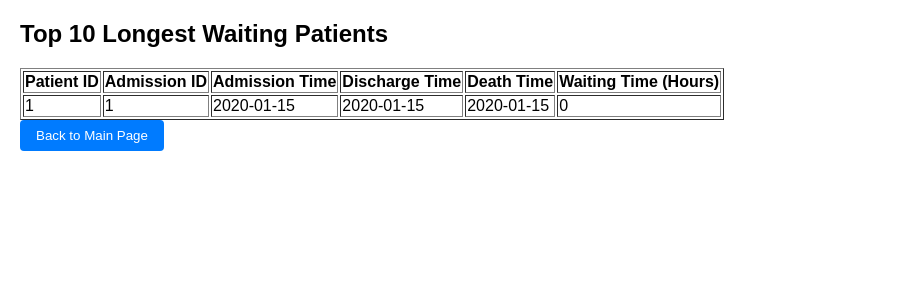
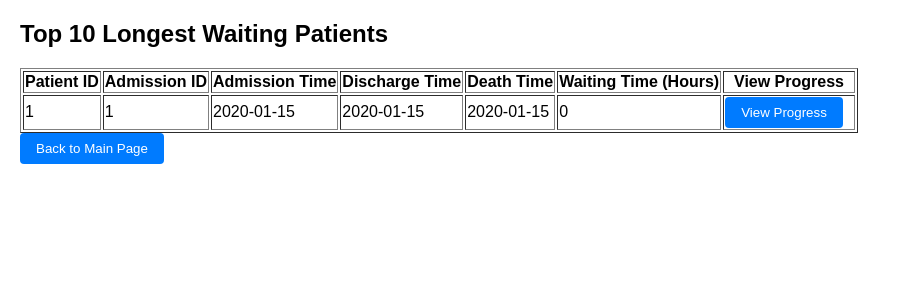
Before and after one commit to luhen39/BDCC_2425_Assignment_1, a Flask app: template templates/pms/longer_waiting_time.html in a window 1280 px wide. Shown: the top 300 px of the page, without its empty margins (0-901 px from the left). Run offline with Flask 3, Linux system fonts and the light colour scheme; the template is opened without the code that fills it: most values are stand-ins (such as "Sample title", 1, 10 or a date in 2020).

Commit message:
updated the longer waiting time endpoint

```diff
--- a/src/main.py
+++ b/src/main.py
@@ -765,6 +765,7 @@ def reply_question():
 @app.route('/pms/longer_waiting_time', methods=['GET'])
 def long_waiting_patients():
     try:
+        # Query to get the top 10 patients with the longest waiting times
         query = f"""
         WITH AdmissionData AS (
             SELECT
--- a/templates/pms/longer_waiting_time.html
+++ b/templates/pms/longer_waiting_time.html
@@ -21,6 +21,7 @@
                     <th>Discharge Time</th>
                     <th>Death Time</th>
                     <th>Waiting Time (Hours)</th>
+                    <th>View Progress</th>
                 </tr>
             </thead>
             <tbody>
@@ -32,6 +33,12 @@
                     <td>{{ patient.DISCHTIME if patient.DISCHTIME else 'Still Admitted' }}</td>
                     <td>{{ patient.DEATHTIME if patient.DEATHTIME else 'N/A' }}</td>
                     <td>{{ patient.WAITING_TIME_HOURS | int }}</td>
+                    <td>
+                        <!-- Button to redirect to the patient's progress page -->
+                        <button onclick="location.href='/pms/show_progress?patient_id={{ patient.PATIENT_ID }}'">
+                            View Progress
+                        </button>
+                    </td>
                 </tr>
                 {% endfor %}
             </tbody>
```
